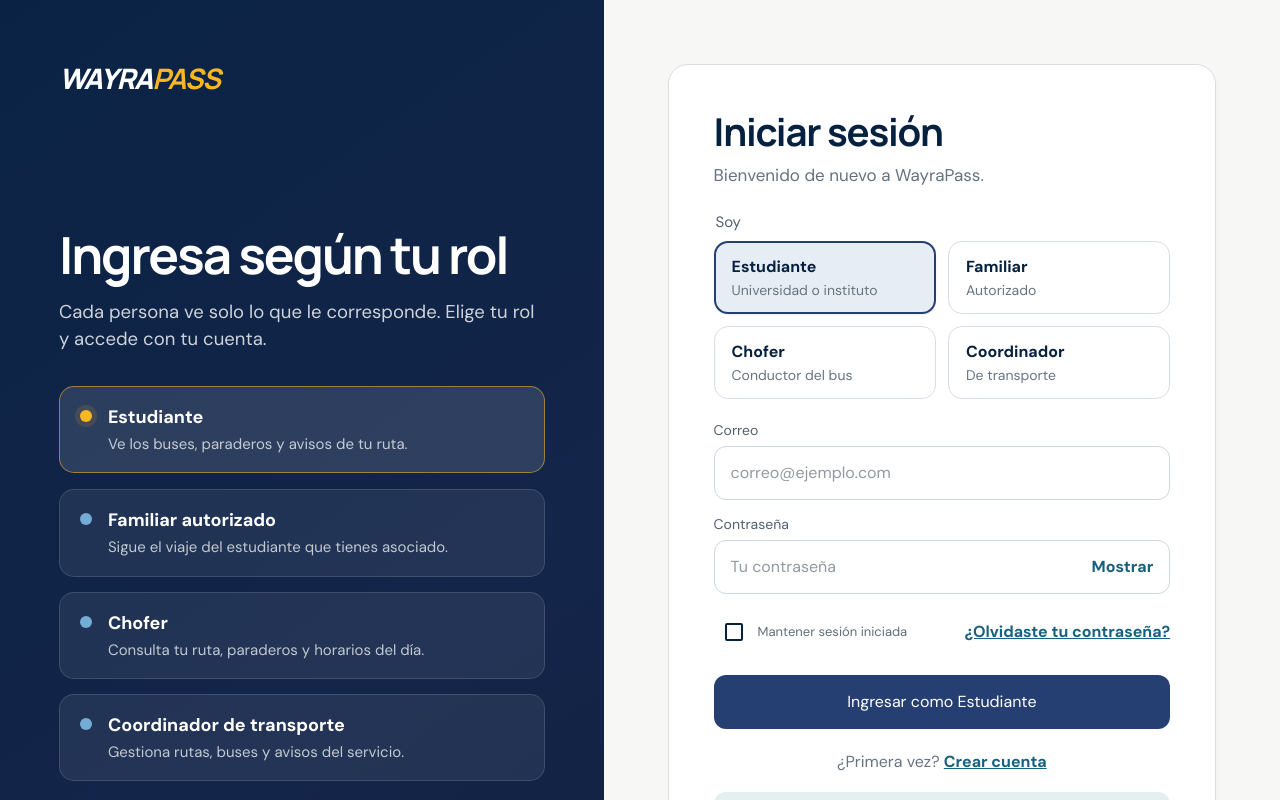
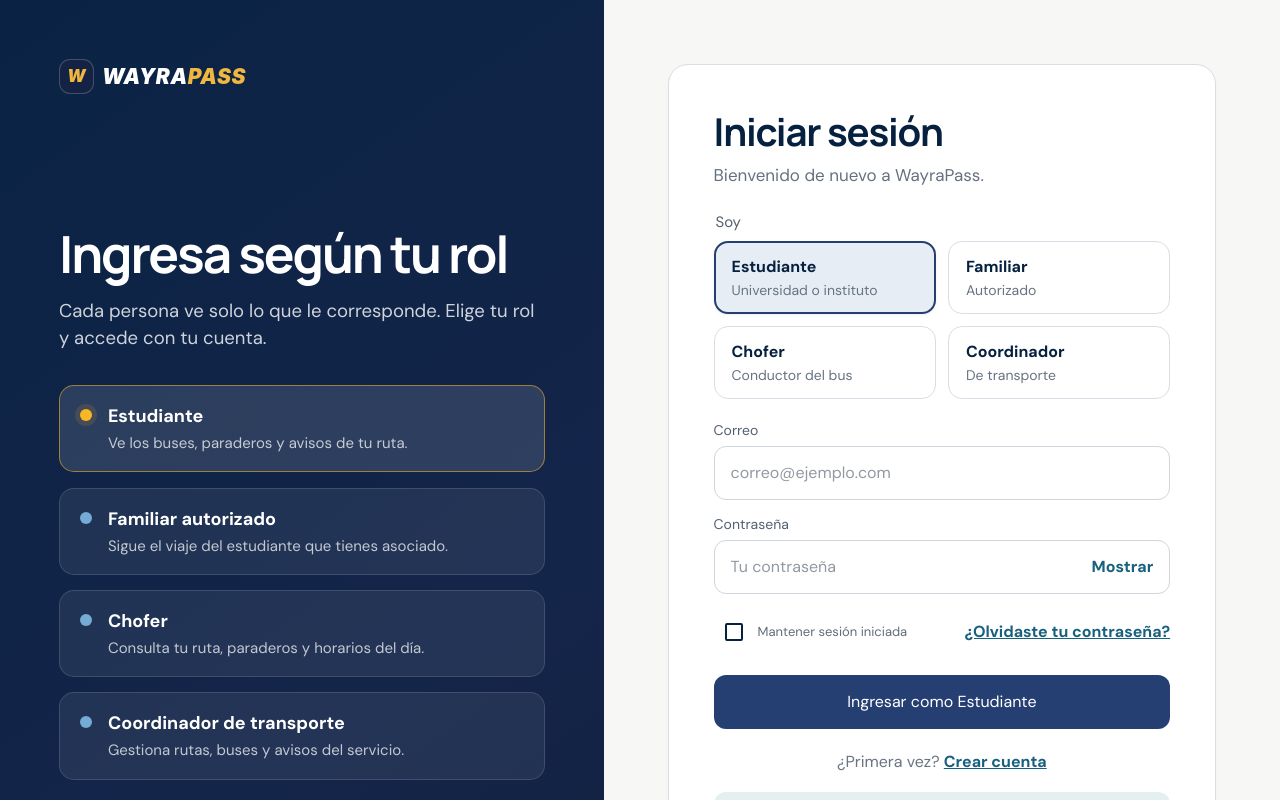
Before and after one commit to WayraPass/wayrapass-webapp, an Angular app: page /login in a window 1280 px wide. Shown: the top 800 px of the page. Built offline with nearby package versions, Linux system fonts and the light colour scheme.

Commit message:
Subir cambios de diseño del logo

```diff
--- a/src/app/pages/auth/forgot-password/forgot-password.html
+++ b/src/app/pages/auth/forgot-password/forgot-password.html
@@ -1,6 +1,11 @@
 <div class="auth-page compact-auth-page">
   <aside class="auth-brand-panel">
-    <a class="wordmark" routerLink="/login"><span>WAYRA</span><strong>PASS</strong></a>
+    <a class="wp-brand wordmark" routerLink="/login" aria-label="WayraPass, inicio">
+      <span class="wp-brand-mark" aria-hidden="true">W</span>
+      <span class="wp-brand-name">
+        <span>WAYRA</span><span class="wp-brand-accent">PASS</span>
+      </span>
+    </a>
     <div class="brand-copy"><h1>Recupera tu acceso</h1><p>Simularemos el envío de un enlace temporal al correo registrado, sin usar un servicio real.</p>
       <ol class="recovery-steps"><li class="active"><span>1</span>Ingresar correo</li><li><span>2</span>Abrir enlace simulado</li><li><span>3</span>Crear contraseña</li></ol>
     </div>
@@ -8,7 +13,12 @@
   </aside>
   <main class="auth-form-panel">
     <section class="auth-card recovery-card" aria-labelledby="forgot-title">
-      <div class="mobile-wordmark"><span>WAYRA</span><strong>PASS</strong></div>
+      <div class="wp-brand mobile-wordmark">
+        <span class="wp-brand-mark" aria-hidden="true">W</span>
+        <span class="wp-brand-name">
+          <span>WAYRA</span><span class="wp-brand-accent">PASS</span>
+        </span>
+      </div>
       @if (!ticket()) {
         <header class="form-heading"><h2 id="forgot-title">Olvidé mi contraseña</h2><p>Ingresa el correo asociado a una cuenta mock.</p></header>
         @if (errorMessage()) { <div class="form-alert error" role="alert">{{ errorMessage() }}</div> }
--- a/src/app/pages/auth/login/login.html
+++ b/src/app/pages/auth/login/login.html
@@ -1,7 +1,10 @@
 <div class="auth-page login-page">
   <aside class="auth-brand-panel" aria-label="Perfiles de WayraPass">
-    <a class="wordmark" routerLink="/login" aria-label="WayraPass, inicio">
-      <span>WAYRA</span><strong>PASS</strong>
+    <a class="wp-brand wordmark" routerLink="/login" aria-label="WayraPass, inicio">
+      <span class="wp-brand-mark" aria-hidden="true">W</span>
+      <span class="wp-brand-name">
+        <span>WAYRA</span><span class="wp-brand-accent">PASS</span>
+      </span>
     </a>
 
     <div class="brand-copy">
@@ -23,7 +26,12 @@
 
   <main class="auth-form-panel">
     <section class="auth-card" aria-labelledby="login-title">
-      <div class="mobile-wordmark"><span>WAYRA</span><strong>PASS</strong></div>
+      <div class="wp-brand mobile-wordmark">
+        <span class="wp-brand-mark" aria-hidden="true">W</span>
+        <span class="wp-brand-name">
+          <span>WAYRA</span><span class="wp-brand-accent">PASS</span>
+        </span>
+      </div>
       <header class="form-heading">
         <h2 id="login-title">Iniciar sesión</h2>
         <p>Bienvenido de nuevo a WayraPass.</p>
--- a/src/app/pages/auth/register/register.html
+++ b/src/app/pages/auth/register/register.html
@@ -1,6 +1,11 @@
 <div class="auth-page compact-auth-page">
   <aside class="auth-brand-panel">
-    <a class="wordmark" routerLink="/login"><span>WAYRA</span><strong>PASS</strong></a>
+    <a class="wp-brand wordmark" routerLink="/login" aria-label="WayraPass, inicio">
+      <span class="wp-brand-mark" aria-hidden="true">W</span>
+      <span class="wp-brand-name">
+        <span>WAYRA</span><span class="wp-brand-accent">PASS</span>
+      </span>
+    </a>
     <div class="brand-copy">
       <h1>Crea tu cuenta</h1>
       <p>El registro público está disponible únicamente para estudiantes y familiares autorizados.</p>
@@ -14,7 +19,12 @@
 
   <main class="auth-form-panel">
     <section class="auth-card register-card" aria-labelledby="register-title">
-      <div class="mobile-wordmark"><span>WAYRA</span><strong>PASS</strong></div>
+      <div class="wp-brand mobile-wordmark">
+        <span class="wp-brand-mark" aria-hidden="true">W</span>
+        <span class="wp-brand-name">
+          <span>WAYRA</span><span class="wp-brand-accent">PASS</span>
+        </span>
+      </div>
       <header class="form-heading"><h2 id="register-title">Crear cuenta</h2><p>Completa tus datos para usar la simulación de WayraPass.</p></header>
 
       <fieldset class="role-selector public-role-selector">
--- a/src/app/pages/auth/reset-password/reset-password.html
+++ b/src/app/pages/auth/reset-password/reset-password.html
@@ -1,6 +1,16 @@
 <div class="auth-page compact-auth-page">
-  <aside class="auth-brand-panel"><a class="wordmark" routerLink="/login"><span>WAYRA</span><strong>PASS</strong></a><div class="brand-copy"><h1>Define una nueva contraseña</h1><p>El cambio se guarda únicamente en los datos mock de este navegador.</p><ol class="recovery-steps"><li><span>1</span>Ingresar correo</li><li><span>2</span>Abrir enlace simulado</li><li class="active"><span>3</span>Crear contraseña</li></ol></div><p class="security-note"><span></span> Tu rol y tus datos asociados no cambiarán</p></aside>
-  <main class="auth-form-panel"><section class="auth-card recovery-card" aria-labelledby="reset-title"><div class="mobile-wordmark"><span>WAYRA</span><strong>PASS</strong></div>
+  <aside class="auth-brand-panel"><a class="wp-brand wordmark" routerLink="/login" aria-label="WayraPass, inicio">
+      <span class="wp-brand-mark" aria-hidden="true">W</span>
+      <span class="wp-brand-name">
+        <span>WAYRA</span><span class="wp-brand-accent">PASS</span>
+      </span>
+    </a><div class="brand-copy"><h1>Define una nueva contraseña</h1><p>El cambio se guarda únicamente en los datos mock de este navegador.</p><ol class="recovery-steps"><li><span>1</span>Ingresar correo</li><li><span>2</span>Abrir enlace simulado</li><li class="active"><span>3</span>Crear contraseña</li></ol></div><p class="security-note"><span></span> Tu rol y tus datos asociados no cambiarán</p></aside>
+  <main class="auth-form-panel"><section class="auth-card recovery-card" aria-labelledby="reset-title"><div class="wp-brand mobile-wordmark">
+        <span class="wp-brand-mark" aria-hidden="true">W</span>
+        <span class="wp-brand-name">
+          <span>WAYRA</span><span class="wp-brand-accent">PASS</span>
+        </span>
+      </div>
     @if (!completed()) {
       <header class="form-heading"><h2 id="reset-title">Restablecer contraseña</h2><p>Cuenta: <strong>{{ email || 'enlace no válido' }}</strong></p></header>
       @if (errorMessage()) { <div class="form-alert error" role="alert">{{ errorMessage() }}</div> }
--- a/src/app/pages/shared/dashboard-shell/dashboard-shell.html
+++ b/src/app/pages/shared/dashboard-shell/dashboard-shell.html
@@ -1,6 +1,11 @@
 <div class="dashboard-page">
   <header class="dashboard-header">
-    <a class="dashboard-wordmark" href="/" aria-label="WayraPass"><span>WAYRA</span><strong>PASS</strong></a>
+    <a class="wp-brand dashboard-wordmark" href="/" aria-label="WayraPass">
+      <span class="wp-brand-mark" aria-hidden="true">W</span>
+      <span class="wp-brand-name">
+        <span>WAYRA</span><span class="wp-brand-accent">PASS</span>
+      </span>
+    </a>
     <div class="user-actions"><span class="role-chip">{{ roleName() }}</span><button mat-stroked-button type="button" (click)="logout()"><mat-icon>logout</mat-icon>Cerrar sesión</button></div>
   </header>
   <main class="dashboard-main">
--- a/src/styles.css
+++ b/src/styles.css
@@ -15,10 +15,77 @@
 * { box-sizing: border-box; }
 button, input { font: inherit; }
 
+.wp-brand {
+  display: inline-flex;
+  align-items: center;
+  gap: 8px;
+  width: fit-content;
+  color: inherit;
+  text-decoration: none;
+}
+
+.wp-brand-mark {
+  display: grid !important;
+  place-items: center !important;
+  box-sizing: border-box;
+  width: 35px !important;
+  height: 35px !important;
+  min-width: 35px !important;
+  flex: 0 0 35px !important;
+  padding: 0 !important;
+  margin: 0;
+  border: 1px solid rgba(255, 255, 255, .20) !important;
+  border-radius: 11px !important;
+  background: #142344 !important;
+  color: #efb640 !important;
+  font-family: Inter, ui-sans-serif, system-ui, -apple-system, BlinkMacSystemFont, "Segoe UI", sans-serif;
+  font-size: 17px !important;
+  font-style: italic;
+  font-weight: 900 !important;
+  letter-spacing: 0 !important;
+  line-height: 1 !important;
+  text-align: center;
+}
+
+.wp-brand-name {
+  display: inline-block;
+  color: #fff !important;
+  font-family: Inter, ui-sans-serif, system-ui, -apple-system, BlinkMacSystemFont, "Segoe UI", sans-serif;
+  font-size: 21px;
+  font-style: italic;
+  font-weight: 900;
+  letter-spacing: .6px;
+  line-height: 1;
+  white-space: nowrap;
+}
+
+.wp-brand-accent {
+  color: #efb640 !important;
+}
+
+.auth-brand-panel .wp-brand-name,
+.auth-brand-panel .wp-brand-name .wp-brand-accent,
+.dashboard-header .wp-brand-name,
+.dashboard-header .wp-brand-accent,
+.wordmark .wp-brand-name,
+.wordmark .wp-brand-accent,
+.mobile-wordmark .wp-brand-name,
+.mobile-wordmark .wp-brand-accent {
+  color: inherit;
+}
+
+.auth-brand-panel .wp-brand-name { color: #fff !important; }
+.auth-brand-panel .wp-brand-accent { color: #efb640 !important; }
+.dashboard-header .wp-brand-name { color: #142344 !important; }
+.dashboard-header .wp-brand-accent { color: #efb640 !important; }
+.wordmark .wp-brand-name, .mobile-wordmark .wp-brand-name { color: #fff !important; }
+.wordmark .wp-brand-accent, .mobile-wordmark .wp-brand-accent { color: #efb640 !important; }
+
 .auth-page { min-height: 100vh; display: grid; grid-template-columns: minmax(460px, 1fr) minmax(570px, 1.12fr); }
 .auth-brand-panel { min-height: 100vh; display: flex; flex-direction: column; padding: clamp(34px, 4.6vw, 72px); color: #fff; background: linear-gradient(145deg, #0a2344, #14254a 68%, #10213f); }
-.wordmark, .mobile-wordmark { display: inline-flex; width: fit-content; color: #fff; text-decoration: none; font-family: 'Manrope', Arial, sans-serif; font-size: clamp(24px, 2.2vw, 34px); font-style: italic; font-weight: 800; letter-spacing: -1.2px; }
-.wordmark strong, .mobile-wordmark strong { color: var(--wp-yellow); }
+.wordmark, .mobile-wordmark { display: inline-flex; align-items: center; gap: 8px; width: fit-content; color: #fff; text-decoration: none; }
+.wordmark .wp-brand-name, .mobile-wordmark .wp-brand-name { color: #fff; }
+.wordmark .wp-brand-accent, .mobile-wordmark .wp-brand-accent { color: #efb640; }
 .brand-copy { width: min(100%, 620px); margin: auto 0; padding: 48px 0; }
 .brand-copy h1 { margin: 0; font-family: 'Manrope', Arial, sans-serif; font-size: clamp(38px, 4vw, 58px); line-height: 1.06; letter-spacing: -2.1px; }
 .brand-copy > p { max-width: 600px; margin: 18px 0 0; color: rgba(255,255,255,.8); font-size: clamp(16px,1.45vw,21px); line-height: 1.45; }
```
